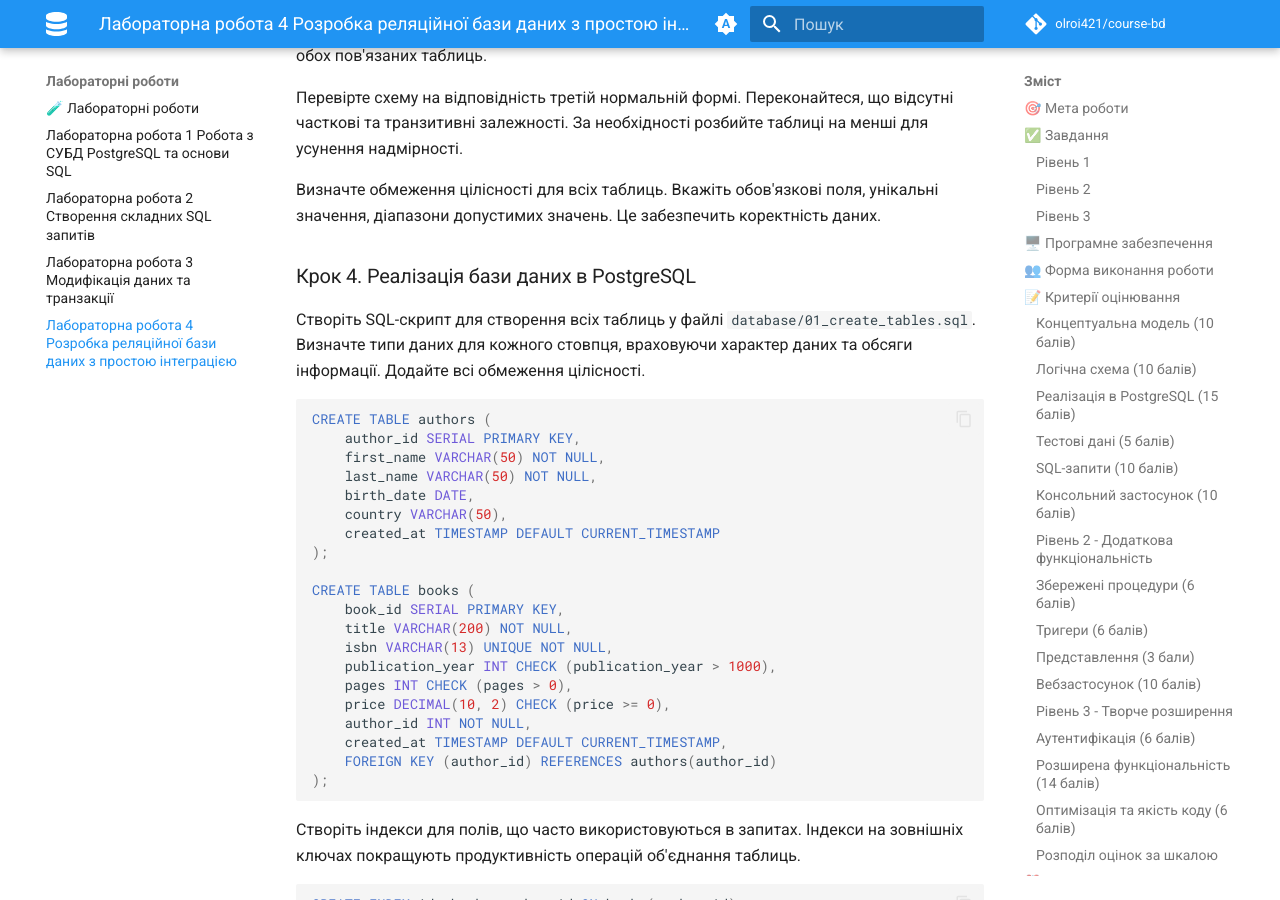
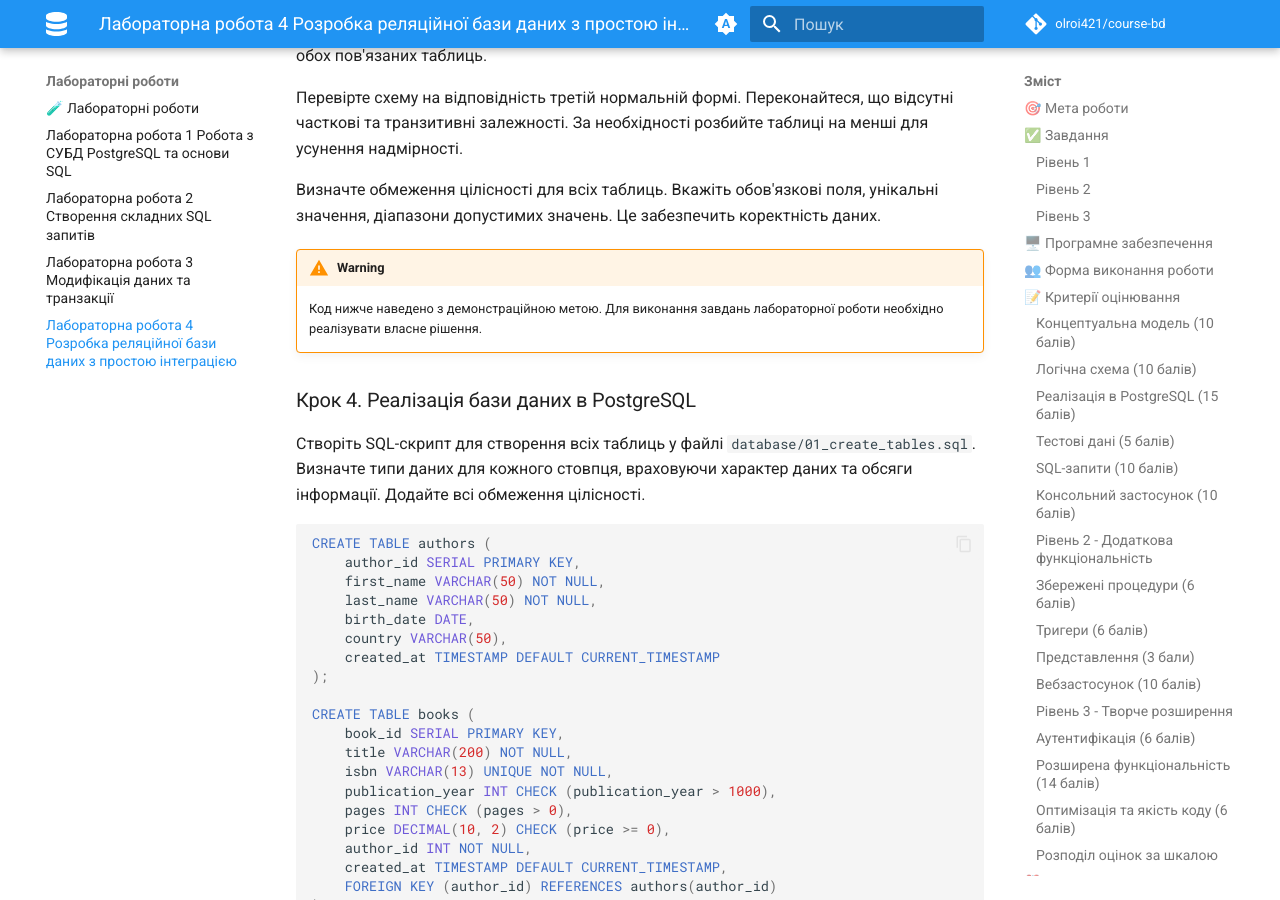
Before and after one commit to olroi421/course-bd, an MkDocs documentation site: the page built from docs/labs/lab-04.md, in a window 1280 px wide and 900 px high, scrolled down 13774 px. Built offline with MkDocs 1.6.1 and Material for MkDocs 9.7.7, drawn with Linux system fonts in a browser that asks for light colours; comment, search, counter and statistics services are not loaded.

Commit message:
Update lab-04.md

```diff
--- a/docs/labs/lab-04.md
+++ b/docs/labs/lab-04.md
@@ -477,6 +477,12 @@ conn = psycopg2.connect(
 Перевірте схему на відповідність третій нормальній формі. Переконайтеся, що відсутні часткові та транзитивні залежності. За необхідності розбийте таблиці на менші для усунення надмірності.
 
 Визначте обмеження цілісності для всіх таблиць. Вкажіть обов'язкові поля, унікальні значення, діапазони допустимих значень. Це забезпечить коректність даних.
+
+!!! warning
+
+    Код нижче наведено з демонстраційною метою. Для виконання завдань лабораторної роботи необхідно реалізувати власне рішення.
+
+
 
 ### Крок 4. Реалізація бази даних в PostgreSQL
 
```
